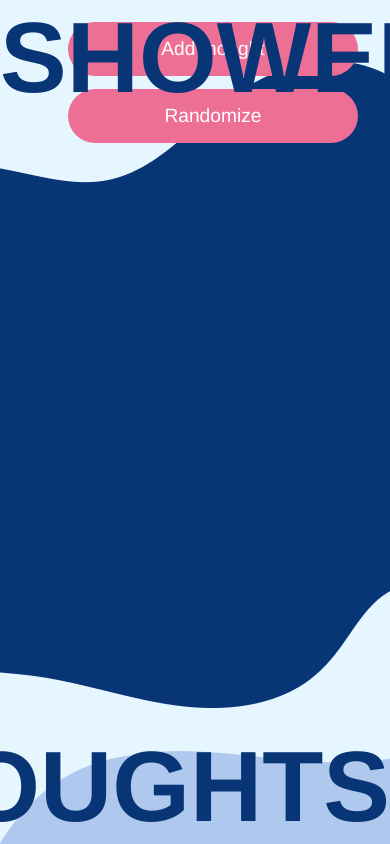
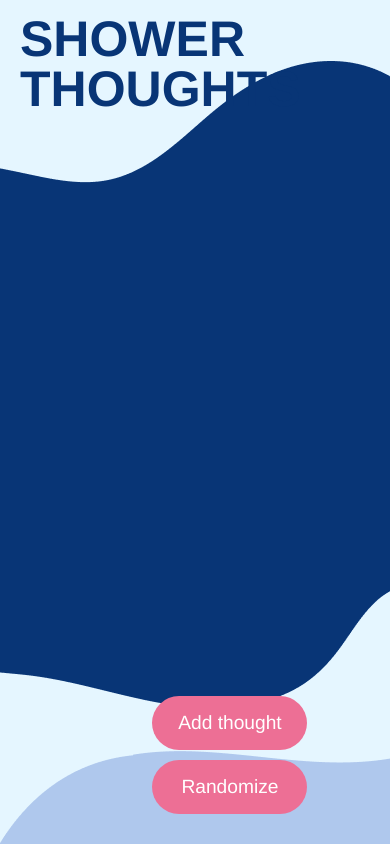
Before and after one commit to isabelxklee/shower-thoughts, a React (Create React App) app: page / in a window 390 px wide. Built offline with nearby package versions, Linux system fonts and the light colour scheme; no server answers.

Commit message:
added mobile styles

```diff
--- a/src/components/GlobalStyle.jsx
+++ b/src/components/GlobalStyle.jsx
@@ -137,7 +137,23 @@ const GlobalStyle = createGlobalStyle`
     width: 455px;
   }
 
-  @media only screen and (max-width: 700px) {
+  @media (max-width: 700px) {
+    h1 {
+      font-size: 50px;
+      display: inline-block;
+      text-align: left;
+      margin: 10px auto;
+    }
+
+    h1.title-1, h1.title-2 {
+      left: 20px;
+    }
+
+    h1.title-2 {
+      bottom: unset;
+      top: 50px;
+    }
+
     h2 {
       font-size: 28px;
     }
--- a/src/components/Header.jsx
+++ b/src/components/Header.jsx
@@ -1,5 +1,5 @@
 import React from 'react'
-import Navigation from './header-styles/Navigation.jsx'
+import Navigation from './Navigation.jsx'
 import PrimaryButton from './PrimaryButton.jsx'
 
 const Header = ({handleChange, toggleFormDisplay}) => (
--- a/src/components/header-styles/Navigation.jsx
+++ b/src/components/Navigation.jsx
@@ -9,9 +9,10 @@ const Navigation = styled.header`
   position: fixed;
 
   @media only screen and (max-width: 700px) {
-    height: auto;
-    padding: 1rem 2rem;
+    padding: 0;
     text-align: center;
+    bottom: 20px;
+    top: unset;
   }
 `
 
--- a/src/components/PrimaryButton.jsx
+++ b/src/components/PrimaryButton.jsx
@@ -20,8 +20,7 @@ const PrimaryButton = styled.button`
   }
 
   @media only screen and (max-width: 700px) {
-    margin: 0.4rem 0;
-    width: 100%;
+    margin: 0rem 10px 10px 0;
   }
 `
 
```
Also changed, not shown: src/components/header-styles/LinkSection.jsx (deleted, +0 -12 lines), src/components/header-styles/TextLink.jsx (deleted, +0 -21 lines), src/components/header-styles/Title.jsx (deleted, +0 -14 lines).
